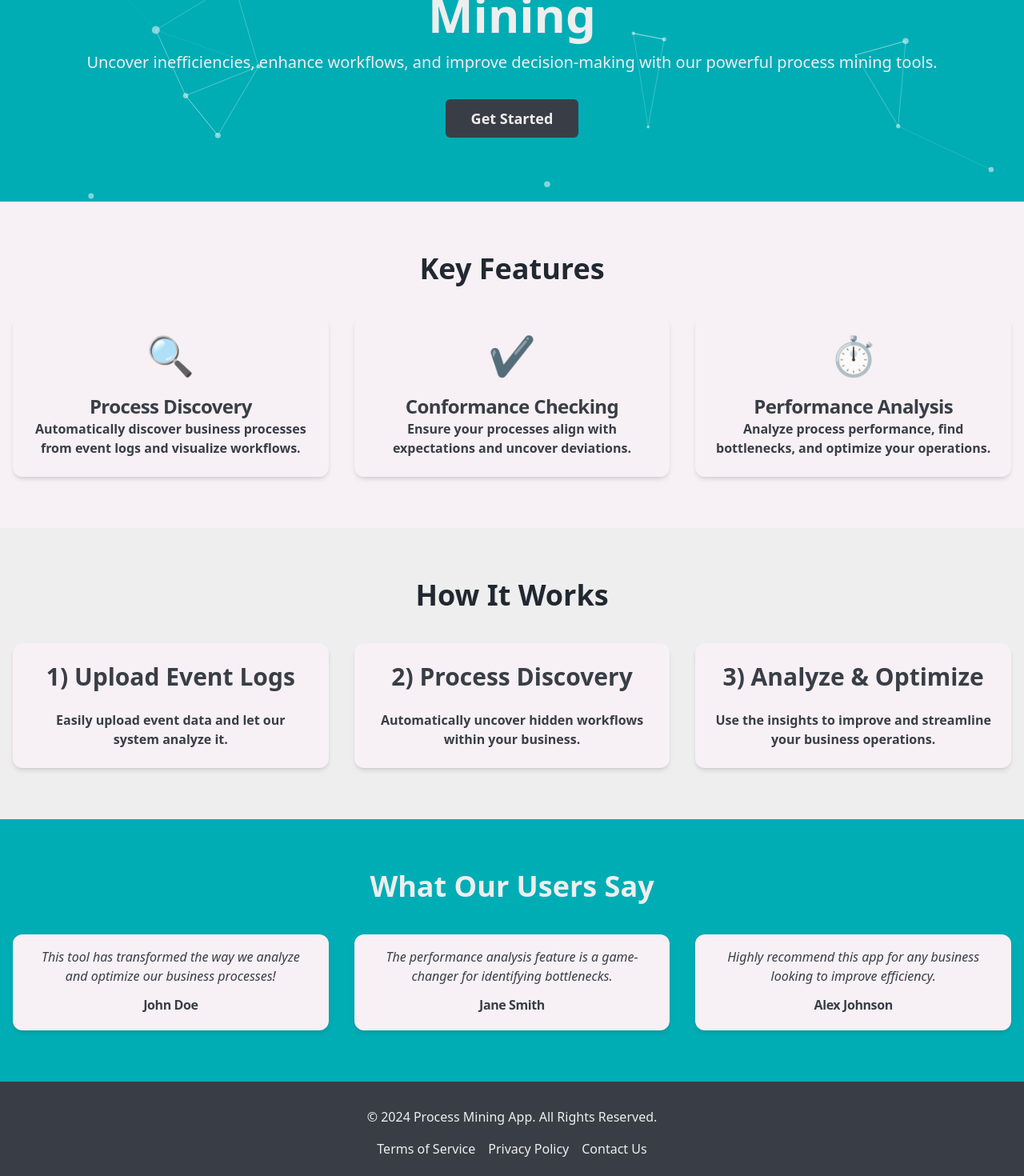
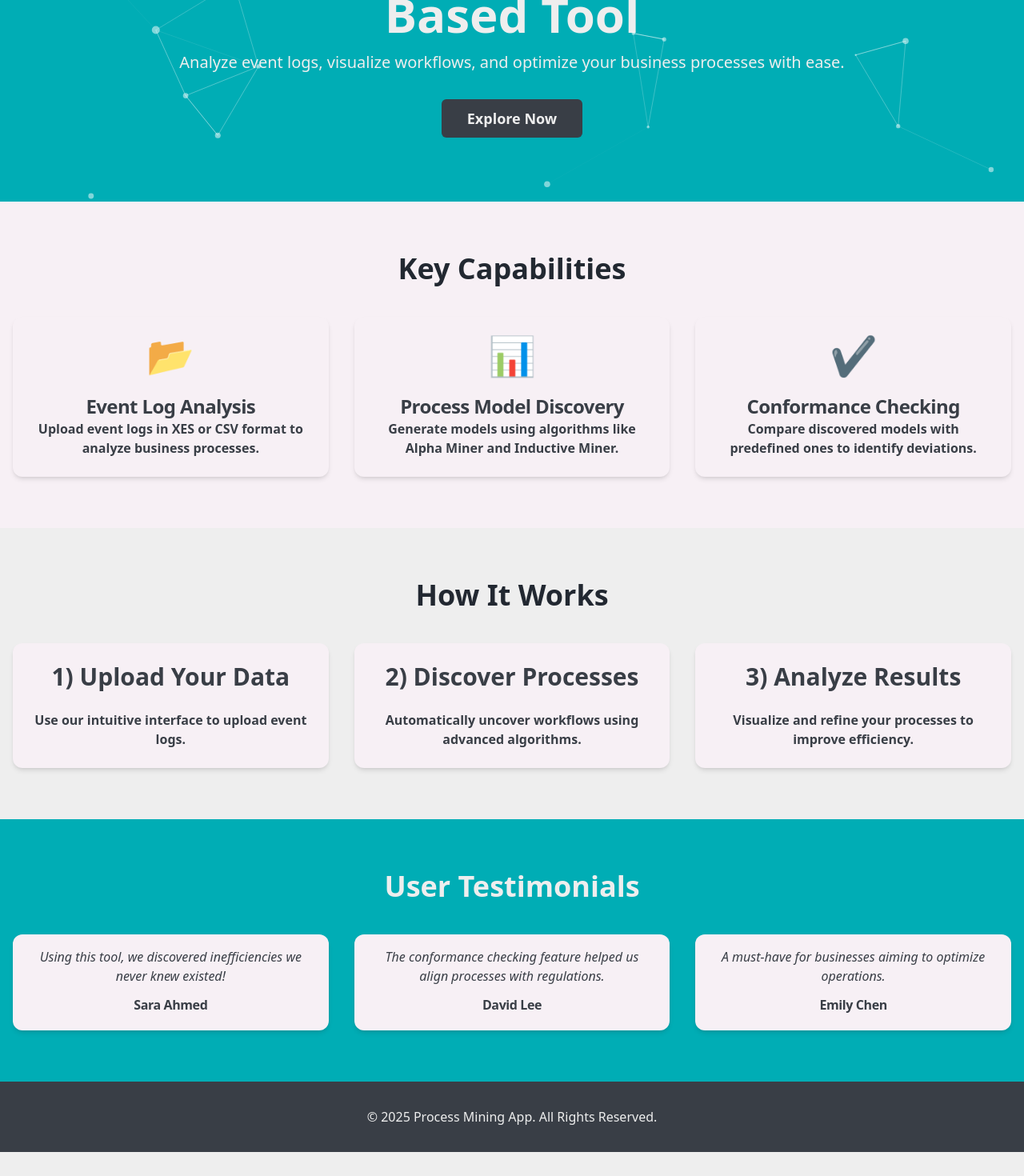
Before and after one commit to Mohammad-Vatankhah/Process-Mining-Web-App, a Next.js app in the folder Frontend/: page / in a window 1280 px wide. Shown: the part 220-1690 px from the top of the page at 80% size. After the commit the page ends 1660 px from the top, so only its background shows below. Built offline with nearby package versions, Linux system fonts and the light colour scheme.

Commit message:
minor changes

```diff
--- a/Frontend/src/components/landingPage.tsx
+++ b/Frontend/src/components/landingPage.tsx
@@ -18,18 +18,18 @@ export default function LandingPage() {
           <ParticlesBackground />
         </div>
         <h1 className="text-4xl lg:text-6xl font-bold text-center">
-          Optimize Your Business with Process Mining
+          Simplify Process Mining with Our Web-Based Tool
         </h1>
         <p className="text-lg lg:text-xl text-center mt-4">
-          Uncover inefficiencies, enhance workflows, and improve decision-making
-          with our powerful process mining tools.
+          Analyze event logs, visualize workflows, and optimize your business
+          processes with ease.
         </p>
         <Link href="/process" className="z-10">
           <Button
             variant="secondary"
             className="mt-8 px-8 py-6 text-lg font-semibold"
           >
-            Get Started
+            Explore Now
           </Button>
         </Link>
       </section>
@@ -37,23 +37,23 @@ export default function LandingPage() {
       <section className="py-16 bg-card">
         <div className="container mx-auto px-4">
           <h2 className="text-foreground text-3xl lg:text-4xl font-bold text-center">
-            Key Features
+            Key Capabilities
           </h2>
           <div className="grid grid-cols-1 md:grid-cols-3 gap-8 mt-10">
             <FeatureCard
-              title="Process Discovery"
-              description="Automatically discover business processes from event logs and visualize workflows."
-              icon="🔍"
+              title="Event Log Analysis"
+              description="Upload event logs in XES or CSV format to analyze business processes."
+              icon="📂"
+            />
+            <FeatureCard
+              title="Process Model Discovery"
+              description="Generate models using algorithms like Alpha Miner and Inductive Miner."
+              icon="📊"
             />
             <FeatureCard
               title="Conformance Checking"
-              description="Ensure your processes align with expectations and uncover deviations."
+              description="Compare discovered models with predefined ones to identify deviations."
               icon="✔️"
-            />
-            <FeatureCard
-              title="Performance Analysis"
-              description="Analyze process performance, find bottlenecks, and optimize your operations."
-              icon="⏱️"
             />
           </div>
         </div>
@@ -67,18 +67,18 @@ export default function LandingPage() {
           <div className="text-muted-foreground grid grid-cols-1 md:grid-cols-3 gap-8 mt-10">
             <StepCard
               step="1"
-              title="Upload Event Logs"
-              description="Easily upload event data and let our system analyze it."
+              title="Upload Your Data"
+              description="Use our intuitive interface to upload event logs."
             />
             <StepCard
               step="2"
-              title="Process Discovery"
-              description="Automatically uncover hidden workflows within your business."
+              title="Discover Processes"
+              description="Automatically uncover workflows using advanced algorithms."
             />
             <StepCard
               step="3"
-              title="Analyze & Optimize"
-              description="Use the insights to improve and streamline your business operations."
+              title="Analyze Results"
+              description="Visualize and refine your processes to improve efficiency."
             />
           </div>
         </div>
@@ -87,20 +87,20 @@ export default function LandingPage() {
       <section className="py-16 bg-primary">
         <div className="container mx-auto px-4 text-primary-foreground">
           <h2 className="text-3xl lg:text-4xl font-bold text-center">
-            What Our Users Say
+            User Testimonials
           </h2>
           <div className="grid grid-cols-1 md:grid-cols-2 lg:grid-cols-3 gap-8 mt-10">
             <Testimonial
-              name="John Doe"
-              review="This tool has transformed the way we analyze and optimize our business processes!"
+              name="Sara Ahmed"
+              review="Using this tool, we discovered inefficiencies we never knew existed!"
             />
             <Testimonial
-              name="Jane Smith"
-              review="The performance analysis feature is a game-changer for identifying bottlenecks."
+              name="David Lee"
+              review="The conformance checking feature helped us align processes with regulations."
             />
             <Testimonial
-              name="Alex Johnson"
-              review="Highly recommend this app for any business looking to improve efficiency."
+              name="Emily Chen"
+              review="A must-have for businesses aiming to optimize operations."
             />
           </div>
         </div>
@@ -108,18 +108,7 @@ export default function LandingPage() {
 
       <footer className="bg-secondary py-8 text-secondary-foreground">
         <div className="container mx-auto px-4 text-center">
-          <p>&copy; 2024 Process Mining App. All Rights Reserved.</p>
-          <div className="mt-4">
-            <a href="/terms" className="hover:underline mx-2">
-              Terms of Service
-            </a>
-            <a href="/privacy" className="hover:underline mx-2">
-              Privacy Policy
-            </a>
-            <a href="/contact" className="hover:underline mx-2">
-              Contact Us
-            </a>
-          </div>
+          <p>&copy; 2025 Process Mining App. All Rights Reserved.</p>
         </div>
       </footer>
     </div>
--- a/Frontend/src/components/navbar.tsx
+++ b/Frontend/src/components/navbar.tsx
@@ -16,8 +16,6 @@ export default function Navbar() {
   const navLinks = [
     { title: "Home", url: "/" },
     { title: "Process", url: "/process" },
-    { title: "About", url: "/about" },
-    { title: "Contact", url: "/contact" },
   ];
 
   const toggleModal = () => {
--- a/Frontend/src/components/profilePage.tsx
+++ b/Frontend/src/components/profilePage.tsx
@@ -55,7 +55,7 @@ export default function ProfilePage() {
   useEffect(() => {
     const fetchUser = async (accessToken: string) => {
       try {
-        const res = await api.getUser(jwtDecode(accessToken).sub);
+        const res = await api.getUser(parseInt(jwtDecode(accessToken).sub!));
         setUser(res.data);
       } catch (error) {
         console.log(error);
@@ -103,8 +103,12 @@ export default function ProfilePage() {
             Upload your first eventlog or use sample eventlog
           </h2>
           <div className="flex gap-2">
-            <Button onClick={() => router.push("/process")}>Upload eventlog</Button>
-            <Button onClick={() => setSelectedFile("loan_process.xes")}>Use Sample</Button>
+            <Button onClick={() => router.push("/process")}>
+              Upload eventlog
+            </Button>
+            <Button onClick={() => setSelectedFile("loan_process.xes")}>
+              Use Sample
+            </Button>
           </div>
         </div>
       )}
```
Also changed, not shown: 2 other files (tests, documents, lock files or other folders).
